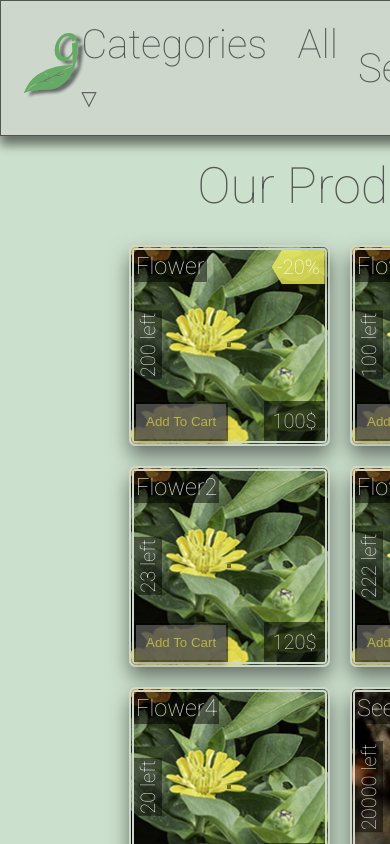
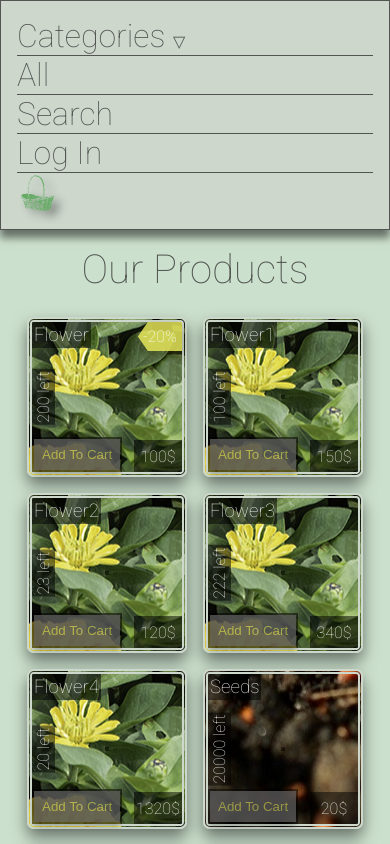
Before and after one commit to AlexanderPershin/garden_shop, a React (Create React App) app: page /products in a window 390 px wide. Shown: the top 844 px of the page. Built offline with nearby package versions, Linux system fonts and the light colour scheme.

Commit message:
media queries added

```diff
--- a/src/components/CategoriesBody.js
+++ b/src/components/CategoriesBody.js
@@ -3,27 +3,44 @@ import { useSelector } from 'react-redux';
 import { useTransition, animated, config } from 'react-spring';
 import { Link } from 'react-router-dom';
 
-const categoriesList = [ 'flowers', 'seeds', 'fertilizers', 'tools' ];
+const categoriesList = ['flowers', 'seeds', 'fertilizers', 'tools'];
 
 const CategoriesBody = () => {
-	const categoriesOpen = useSelector((state) => state.categories);
+  const categoriesOpen = useSelector(state => state.categories);
+
+  // const transitions = useTransition(categoriesOpen, null, {
+  // 	from: {
+  // 		opacity: 0.7,
+  // 		transform: `translateY(-7rem)`
+  // 	},
+  // 	enter: { opacity: 1, transform: `translateY(8rem)` },
+  // 	leave: {
+  // 		opacity: 0.7,
+  // 		transform: `translateY(-7rem)`
+  // 	},
+  // 	config: config.wobbly
+  // });
 
   const transitions = useTransition(categoriesOpen, null, {
     from: {
       opacity: 0.7,
-			transform: `translateY(-7rem)`
+      transform: `translateY(-50%)`
     },
-		enter: { opacity: 1, transform: `translateY(8rem)` },
+    enter: { opacity: 1, transform: `translateY(0%)` },
     leave: {
       opacity: 0.7,
-			transform: `translateY(-7rem)`
+      transform: `translateY(-50%)`
     },
     config: config.wobbly
   });
 
   const renderCategories = () => {
-		return categoriesList.map((item) => (
-			<Link to={`/products/${item}`} className={`categoriesItem ${item}`} key={item}>
+    return categoriesList.map(item => (
+      <Link
+        to={`/products/${item}`}
+        className={`categoriesItem ${item}`}
+        key={item}
+      >
         <span>{item}</span>
       </Link>
     ));
--- a/src/components/ProductsList.js
+++ b/src/components/ProductsList.js
@@ -44,7 +44,8 @@ const ProductsList = () => {
       transform: `perspective(500px) translate3d(0px, 0px, 0px)`
     },
     transformOrigin: 'center',
-    config: config.gentle
+    config: config.gentle,
+    reset: true
   });
 
   const renderAnimatedList = () => {
--- a/src/scss/_base.scss
+++ b/src/scss/_base.scss
@@ -2,7 +2,7 @@ html,
 body,
 #root {
   height: 100%;
-  font-size: 62.7%;
+  font-size: 62.5%;
   font-family: 'Roboto', Arial, Helvetica, sans-serif;
 }
 
@@ -52,13 +52,29 @@ body::-webkit-scrollbar-thumb {
   border-bottom-right-radius: 100rem;
   border: 2px solid transparent;
   &:hover {
-    border: 2px solid lighten(darkgreen, 20%);
+    border: 2px solid darkgreen;
   }
   &:active {
-    border: 2px solid darkgreen;
+    border: 2px solid lighten(darkgreen, 20%);
   }
 }
 ::selection {
   background-color: green;
   color: rgba(255, 255, 255, 0.7);
 }
+
+@media only screen and (max-width: 745px) {
+  html,
+  body,
+  #root {
+    font-size: 56.5%; // 62.5% from 16px is 10px === 1rem, 56.5% === 9px, 8px is 50%
+  }
+}
+
+@media only screen and (max-width: 665px) {
+  html,
+  body,
+  #root {
+    font-size: 50%; // 62.5% from 16px is 10px === 1rem, 56.5% === 9px, 8px is 50%
+  }
+}
--- a/src/scss/components/_carousel.scss
+++ b/src/scss/components/_carousel.scss
@@ -16,7 +16,7 @@
     flex: 1 1 10rem;
     height: 100%;
     width: 100%;
-    z-index: 1000;
+    z-index: 10;
   }
   .carousel__item {
     position: absolute;
--- a/src/scss/components/_header.scss
+++ b/src/scss/components/_header.scss
@@ -159,6 +159,8 @@ div.search__overlay {
   border-bottom: 5px ridge var(--hfbg);
   box-shadow: 0 1rem 1rem rgba(0, 0, 0, 0.5);
   width: 100%;
+  height: 25rem;
+  align-content: end;
   top: 0;
   padding: 5rem 3rem 2rem 3rem;
   left: 0;
@@ -197,3 +199,34 @@ div.search__overlay {
     background-image: url('../../img/tools.jpg');
   }
 }
+
+@media only screen and (max-width: 600px) {
+  .logo {
+    display: none;
+  }
+}
+
+@media only screen and (max-width: 585px) {
+  .headerMenu {
+    flex-direction: column;
+    .categories__btn {
+      width: 100%;
+    }
+    > *:not(:last-child) {
+      border-bottom: 0.5px solid var(--clr) !important;
+      margin-right: 0rem !important;
+    }
+  }
+  .categories__body {
+    height: 45rem;
+    grid-template-columns: repeat(auto-fit, minmax(20rem, 1fr));
+  }
+}
+
+@media only screen and (max-width: 585px) {
+  .categories__body {
+    justify-content: center;
+    height: 55rem;
+    grid-template-columns: repeat(auto-fit, 40%);
+  }
+}
--- a/src/scss/components/_reglog.scss
+++ b/src/scss/components/_reglog.scss
@@ -117,3 +117,9 @@
     box-shadow: 2px 1rem 1rem 0 rgba(0, 0, 0, 0.5);
   }
 }
+
+@media only screen and (max-width: 450px) {
+  .reglog__body {
+    min-width: auto;
+  }
+}
```
Lines whose indentation alone changed are shown as unchanged.
